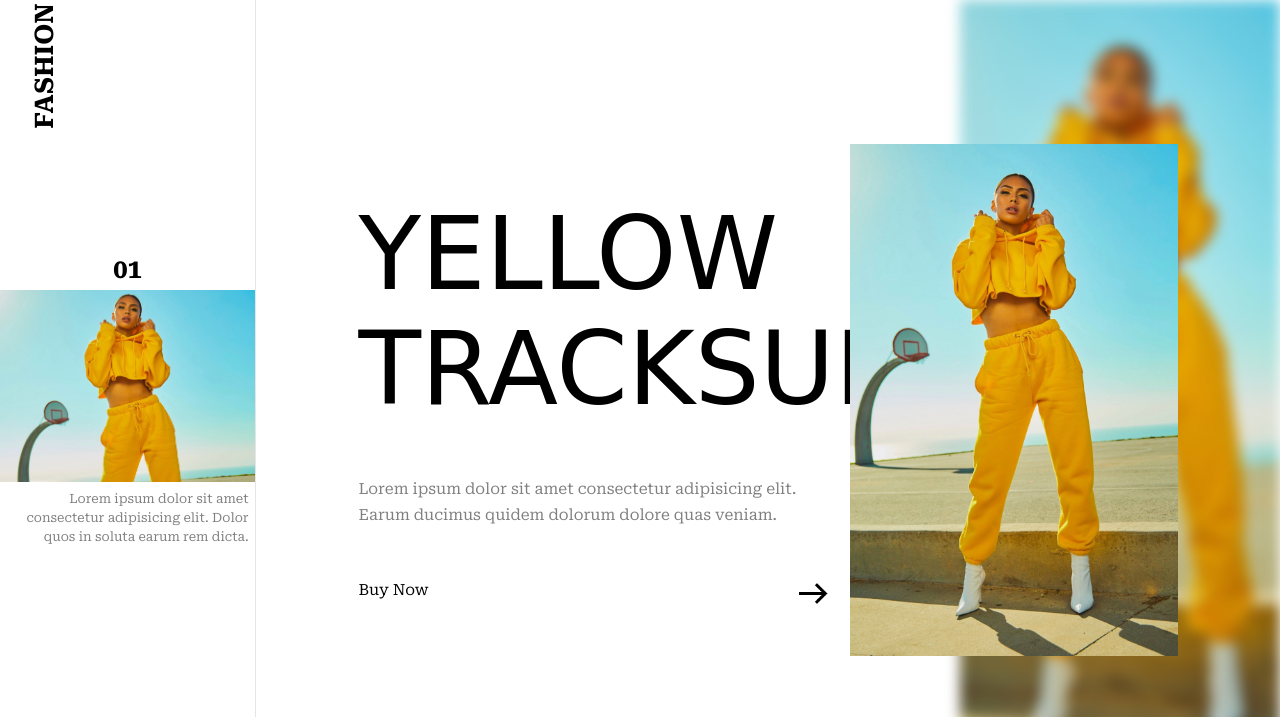
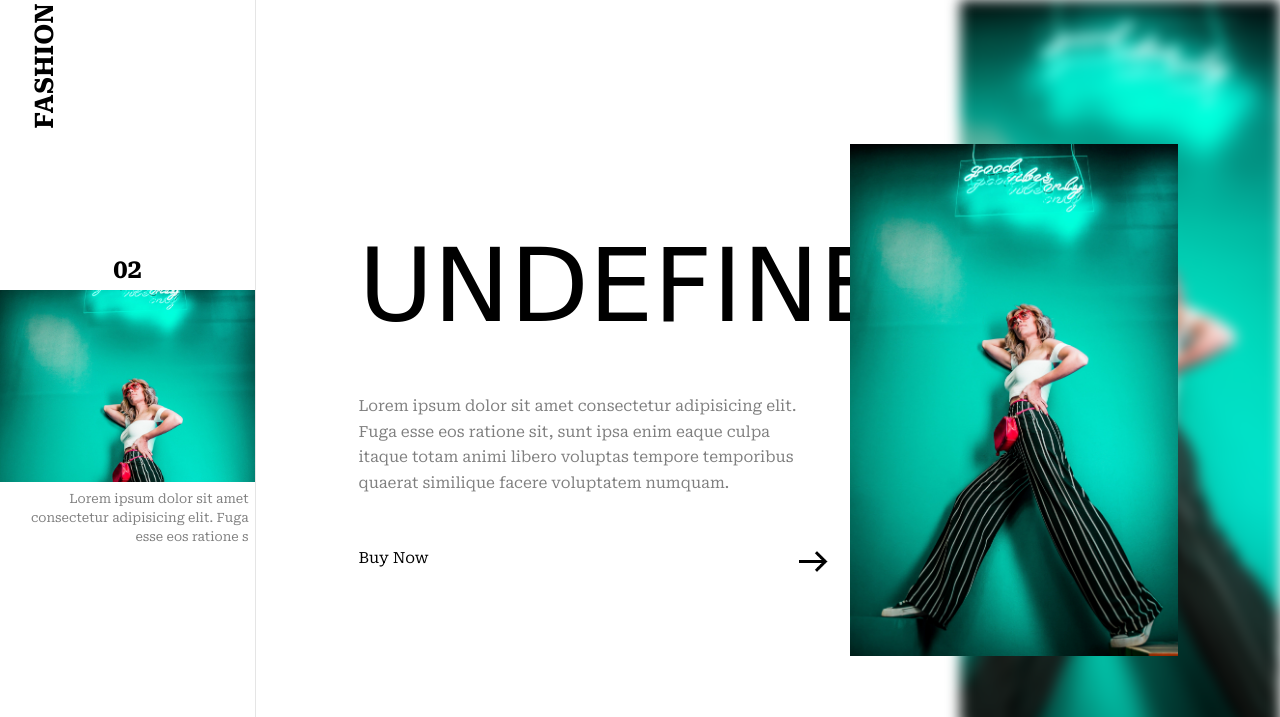
Before and after one commit to jcrc770/eCommerce, a plain HTML site: page index.html in a window 1280 px wide. Both pictures are taken after a click on the button 813 px from the left and 593 px from the top of the page. Shown: the top 717 px of the page. Drawn offline with Linux system fonts and the light colour scheme; a web font is replaced by a local one.

Commit message:
Agregamos más producto

```diff
--- a/index.html
+++ b/index.html
@@ -25,8 +25,13 @@
             </p>
         </div>
         <div class="social-link">
-            <img src="./img/facebook.png" alt="" class="social-link-img">
-            <img src="./img/instagram.png" alt="" class="social-link-img">
+            <a href="https://www.facebook.com/profile.php?id=100032091707854">
+                <img id="fb" src="./img/facebook.png" alt="" class="social-link-img">
+            </a>
+
+            <a href="https://www.instagram.com/carlos_rmz770/">
+                <img id="ig" src="./img/instagram.png" alt="" class="social-link-img">
+            </a>
         </div>
     </div>
     <div class="right-side">
@@ -47,6 +52,7 @@
             </div>
         </div>
     </div>
+
     <script src="./js/app.js"></script>
 </body>
 </html>
--- a/js/app.js
+++ b/js/app.js
@@ -1,12 +1,95 @@
+const productData = [
+    {
+        index: '01',
+        name: 'yellow tracksuit',
+        image: 'img1.jpg',
+        des: 'Lorem ipsum dolor sit amet consectetur adipisicing elit. Fuga esse eos ratione sit, sunt ipsa enim eaque culpa itaque totam animi libero voluptas tempore temporibus quaerat similique facere voluptatem numquam.'
+    },
+    {
+        index: '02',
+        name: 'designer outfit',
+        image: 'img2.jpg',
+        des: 'Lorem ipsum dolor sit amet consectetur adipisicing elit. Fuga esse eos ratione sit, sunt ipsa enim eaque culpa itaque totam animi libero voluptas tempore temporibus quaerat similique facere voluptatem numquam.'
+    },
+    {
+        index: '03',
+        name: 'chilling mood',
+        image: 'img3.jpg',
+        des: 'Lorem ipsum dolor sit amet consectetur adipisicing elit. Fuga esse eos ratione sit, sunt ipsa enim eaque culpa itaque totam animi libero voluptas tempore temporibus quaerat similique facere voluptatem numquam.'
+    },
+    {
+        index: '04',
+        name: 'chilling mood',
+        image: 'img4.jpg',
+        des: 'Lorem ipsum dolor sit amet consectetur adipisicing elit. Fuga esse eos ratione sit, sunt ipsa enim eaque culpa itaque totam animi libero voluptas tempore temporibus quaerat similique facere voluptatem numquam.'
+    },
+    {
+        index: '05',
+        name: 'chilling mood',
+        image: 'img5.jpg',
+        des: 'Lorem ipsum dolor sit amet consectetur adipisicing elit. Fuga esse eos ratione sit, sunt ipsa enim eaque culpa itaque totam animi libero voluptas tempore temporibus quaerat similique facere voluptatem numquam.'
+    },
+    {
+        index: '06',
+        name: 'chilling mood',
+        image: 'img6.jpg',
+        des: 'Lorem ipsum dolor sit amet consectetur adipisicing elit. Fuga esse eos ratione sit, sunt ipsa enim eaque culpa itaque totam animi libero voluptas tempore temporibus quaerat similique facere voluptatem numquam.'
+    },
+    {
+        index: '07',
+        name: 'chilling mood',
+        image: 'img7.jpg',
+        des: 'Lorem ipsum dolor sit amet consectetur adipisicing elit. Fuga esse eos ratione sit, sunt ipsa enim eaque culpa itaque totam animi libero voluptas tempore temporibus quaerat similique facere voluptatem numquam.'
+    },
+    {
+        index: '08',
+        name: 'chilling mood',
+        image: 'img8.jpg',
+        des: 'Lorem ipsum dolor sit amet consectetur adipisicing elit. Fuga esse eos ratione sit, sunt ipsa enim eaque culpa itaque totam animi libero voluptas tempore temporibus quaerat similique facere voluptatem numquam.'
+    },
+    {
+        index: '09',
+        name: 'chilling mood',
+        image: 'img9.jpg',
+        des: 'Lorem ipsum dolor sit amet consectetur adipisicing elit. Fuga esse eos ratione sit, sunt ipsa enim eaque culpa itaque totam animi libero voluptas tempore temporibus quaerat similique facere voluptatem numquam.'
+    },
+    {
+        index: '10',
+        name: 'chilling mood',
+        image: 'img10.jpg',
+        des: 'Lorem ipsum dolor sit amet consectetur adipisicing elit. Fuga esse eos ratione sit, sunt ipsa enim eaque culpa itaque totam animi libero voluptas tempore temporibus quaerat similique facere voluptatem numquam.'
+    },
+]
 
+const nxtBtn = document.querySelector('.nxt-btn')
+let smImgContainer = document.querySelector('.sm-product-img-container')
+let smImg = document.querySelector('.sm-product-img')
+let productIndex = document.querySelector('.product-index')
+let smProductDes = document.querySelector('.sm-product-des')
 
+let productImgContainer = document.querySelector('.product-img-container')
+let productImg = document.querySelector('.product-img')
+let backdropImg = document.querySelector('.backdrop-img')
 
+let productDetail = document.querySelector('.product-detail')
+let productName = document.querySelector('.product-name')
+let productDes = document.querySelector('.product-des')
 
+let currentProduct = 0
 
-smImgContainer.classList.add('slide')
-productoImgContainer.classList.add('slide')
-backdropImg.classList.add('fade')
-productDetail.classList.add('fade')
+nxtBtn.addEventListener('click', () => {
+    if(currentProduct >= productData.length - 1){
+        currentProduct = 0
+    }else{
+        currentProduct++
+    }
+    productIndex.innerHTML = productData[currentProduct].index
+    smProductDes.innerHTML = productData[currentProduct].des.slice(0, 80)
+
+    smImgContainer.classList.add('slide')
+    productImgContainer.classList.add('slide')
+    backdropImg.classList.add('fade')
+    productDetail.classList.add('fade')
 
 setTimeout(()=>{
     //Ejecuta después de 500ms
@@ -15,12 +98,14 @@ setTimeout(()=>{
     smImg.src = productImg.src = backdropImg.src =
     `
     img/${productData[currentProduct].image}
+
     `
 },500)
 
 setTimeout(()=>{
     smImgContainer.classList.remove('slide')
-    productoImgContainer.classList.remove('slide')
+    productImgContainer.classList.remove('slide')
     backdropImg.classList.remove('fade')
     productDetail.classList.remove('fade')
 },2000)
+})
```
Also changed, not shown: img/img10.jpg (added), img/img4.jpg (added), img/img5.jpg (added), img/img6.jpg (added), img/img7.jpg (added), img/img8.jpg (added), img/img9.jpg (added).
